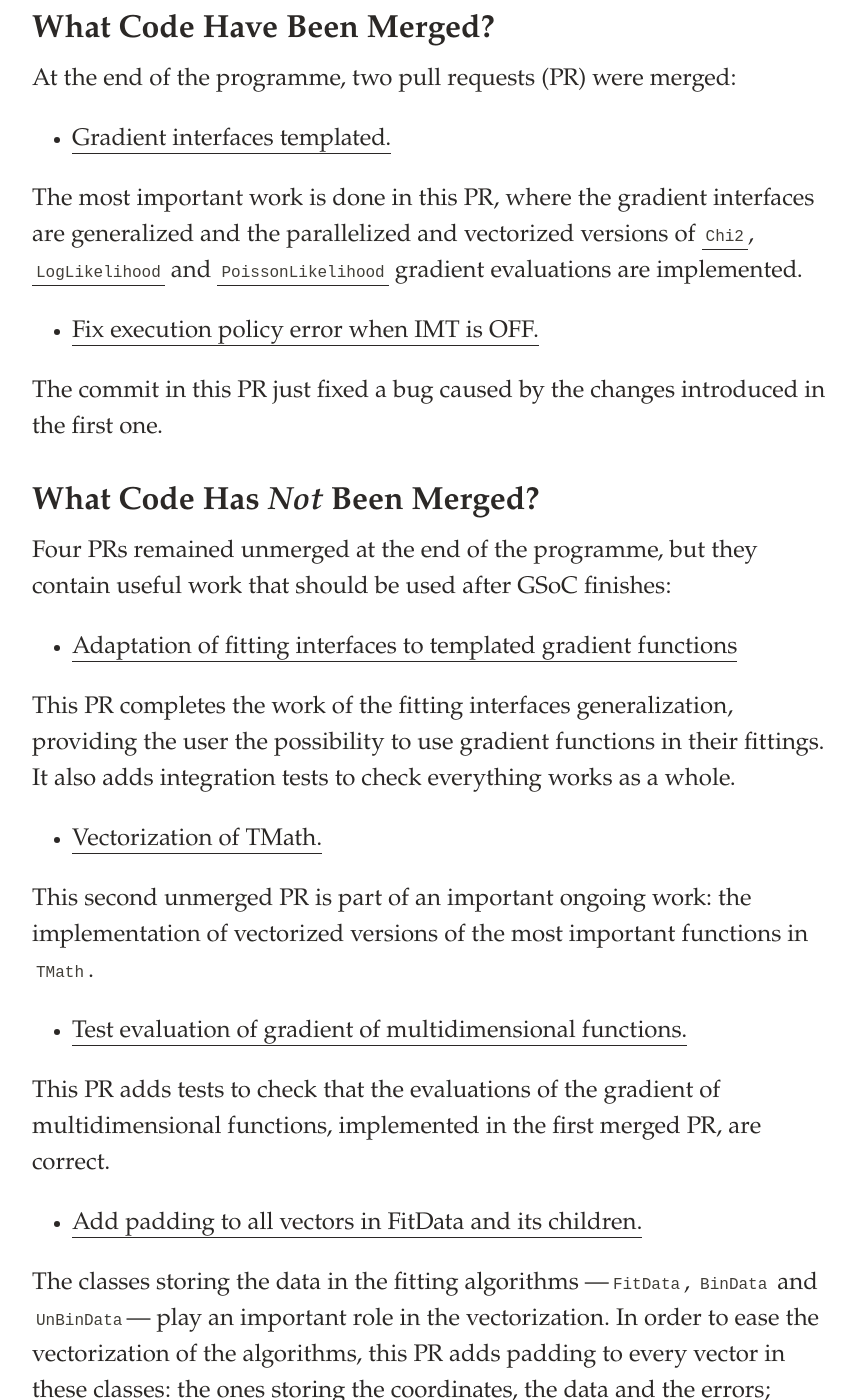
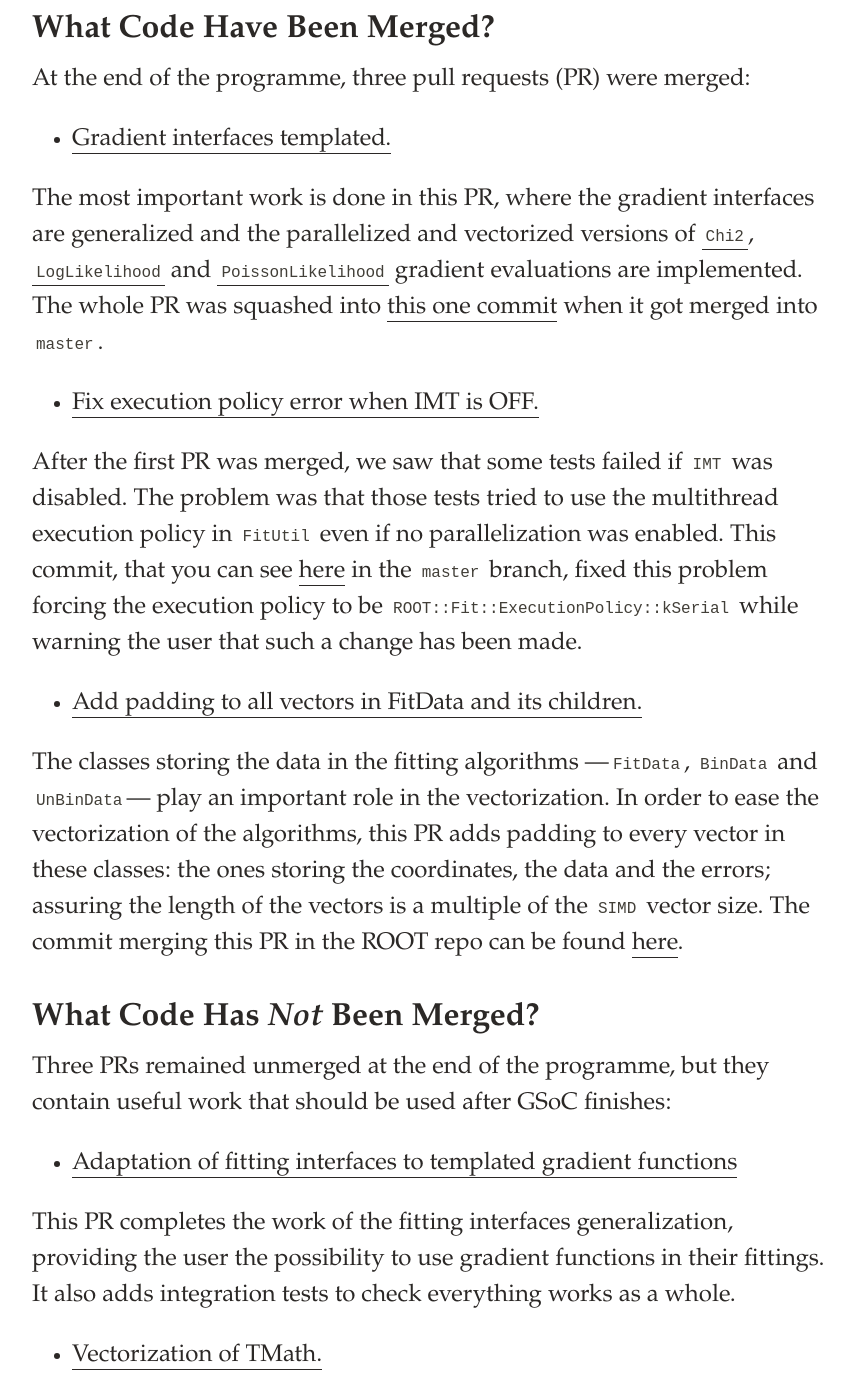
Before and after one commit to agarciamontoro/agarciamontoro.github.io, a Jekyll site: the page built from _posts/2017-08-25-gsoc-final-thoughts.md, in a window 1280 px wide and 1400 px high, scrolled down 1548 px. Shown: the whole window, without its empty margins (208-1064 px from the left). Built offline with Jekyll 4.4.1, drawn with Linux system fonts in a browser that asks for light colours; nearby versions of some CDN libraries; some of the changed text lies outside the part shown.

Commit message:
Update merged PR and plot

```diff
--- a/_posts/2017-08-25-gsoc-final-thoughts.md
+++ b/_posts/2017-08-25-gsoc-final-thoughts.md
@@ -21,19 +21,23 @@ In a few words, my work in ROOT can be summarised as the generalization of the f
 
 ## What Code Have Been Merged?
 
-At the end of the programme, two pull requests (PR) were merged:
+At the end of the programme, three pull requests (PR) were merged:
 
 * [Gradient interfaces templated.](https://github.com/root-project/root/pull/793)
 
-The most important work is done in this PR, where the gradient interfaces are generalized and the parallelized and vectorized versions of [`Chi2`](https://github.com/root-project/root/blob/master/math/mathcore/inc/Fit/Chi2FCN.h), [`LogLikelihood`](https://github.com/root-project/root/blob/master/math/mathcore/inc/Fit/LogLikelihoodFCN.h) and [`PoissonLikelihood`](https://github.com/root-project/root/blob/master/math/mathcore/inc/Fit/PoissonLikelihoodFCN.h) gradient evaluations are implemented.
+The most important work is done in this PR, where the gradient interfaces are generalized and the parallelized and vectorized versions of [`Chi2`](https://github.com/root-project/root/blob/master/math/mathcore/inc/Fit/Chi2FCN.h), [`LogLikelihood`](https://github.com/root-project/root/blob/master/math/mathcore/inc/Fit/LogLikelihoodFCN.h) and [`PoissonLikelihood`](https://github.com/root-project/root/blob/master/math/mathcore/inc/Fit/PoissonLikelihoodFCN.h) gradient evaluations are implemented. The whole PR was squashed into [this one commit](https://github.com/root-project/root/commit/913ac6a71bc1f0874e5ce8c49933e0ef2b5b9dd7) when it got merged into `master`.
 
 * [Fix execution policy error when IMT is OFF.](https://github.com/root-project/root/pull/871)
 
-The commit in this PR just fixed a bug caused by the changes introduced in the first one.
+After the first PR was merged, we saw that some tests failed if `IMT` was disabled. The problem was that those tests tried to use the multithread execution policy in `FitUtil` even if no parallelization was enabled. This commit, that you can see [here](https://github.com/root-project/root/commit/8a2c336b5bfe6a6667df29fda629067f25c0313e) in the `master` branch, fixed this problem forcing the execution policy to be `ROOT::Fit::ExecutionPolicy::kSerial` while warning the user that such a change has been made.
+
+* [Add padding to all vectors in FitData and its children.](https://github.com/root-project/root/pull/896)
+
+The classes storing the data in the fitting algorithms ---`FitData`, `BinData` and `UnBinData`--- play an important role in the vectorization. In order to ease the vectorization of the algorithms, this PR adds padding to every vector in these classes: the ones storing the coordinates, the data and the errors; assuring the length of the vectors is a multiple of the `SIMD` vector size. The commit merging this PR in the ROOT repo can be found [here](https://github.com/root-project/root/commit/a61beeca70473d10d01a53f3f051e2a3d52ec4b9).
 
 ## What Code Has *Not* Been Merged?
 
-Four PRs remained unmerged at the end of the programme, but they contain useful work that should be used after GSoC finishes:
+Three PRs remained unmerged at the end of the programme, but they contain useful work that should be used after GSoC finishes:
 
 * [Adaptation of fitting interfaces to templated gradient functions](https://github.com/root-project/root/pull/890)
 
@@ -47,13 +51,9 @@ This second unmerged PR is part of an important ongoing work: the implementation
 
 This PR adds tests to check that the evaluations of the gradient of multidimensional functions, implemented in the first merged PR, are correct.
 
-* [Add padding to all vectors in FitData and its children.](https://github.com/root-project/root/pull/896)
-
-The classes storing the data in the fitting algorithms ---`FitData`, `BinData` and `UnBinData`--- play an important role in the vectorization. In order to ease the vectorization of the algorithms, this PR adds padding to every vector in these classes: the ones storing the coordinates, the data and the errors; assuring the length of the vectors is a multiple of the `SIMD` vector size.
-
 ### What Is Left To Do?
 
-After GSoC finishes, the ROOT developers may want to complete some of the work I started during the summer that did not get merged before the final evaluation. In particular, the unmerged PRs should be finished and merged: the bug stopping the first PR to be merged should be fixed, the remaining functions in `TMath` should be vectorized and the failing test of the third PR should be inspected and the bug causing it should be fixed. The last PR can be merged without further work.
+After GSoC finishes, the ROOT developers may want to complete some of the work I started during the summer that did not get merged before the final evaluation. In particular, the unmerged PRs should be finished and merged: the bug stopping the first PR to be merged should be fixed, the remaining functions in `TMath` should be vectorized and the failing test of the last PR should be inspected and the bug causing it should be fixed.
 
 # Detailed Final Report
 
@@ -146,9 +146,11 @@ Double_t solution[4];
 fFitter1->Gradient(fParams, solution);
 {% endhighlight %}
 
-That this one last line works may seem trivial or unimportant, but it has been *a lot* of work, but the results are really worth it! Check the following graph, where we can see the speedups of the new (parallelized and vectorized) versions of the three gradient evaluations with this same case we have described:
+That this one last line works may seem trivial or unimportant, but it has been *a lot* of work, but the results are really worth it! Check the following graph, where we can see the speedups of the new (parallelized and vectorized) versions of the three gradient evaluations with this same case we have described.
 
 ![Speedups](/assets/img/speedups.png)
+
+The orange bars show the speedup when using the parallel implementation. The yellow ones show the speedup of the vectorized implementations; this benchmark is done in a machine with the instruction set [`SSE4.2`](https://en.wikipedia.org/wiki/Streaming_SIMD_Extensions). Finally, the green bars show the speedups of the parallel *and* vectorized implemetations,
 
 ## Dissecting the Commits
 
```
Also changed, not shown: other parts of _posts/2017-08-25-gsoc-final-thoughts.md (+1 -1 lines), assets/img/speedups.png, 1 other file.
